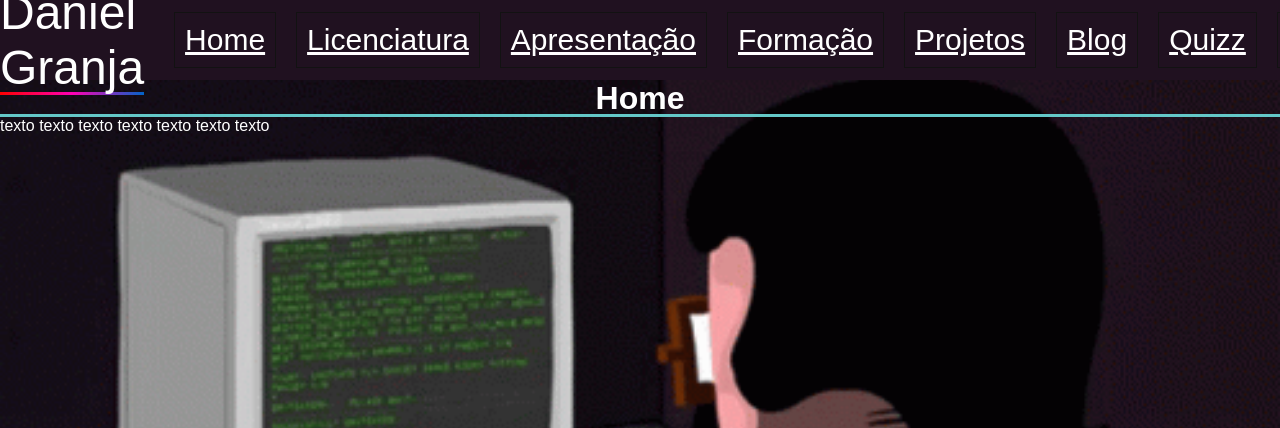
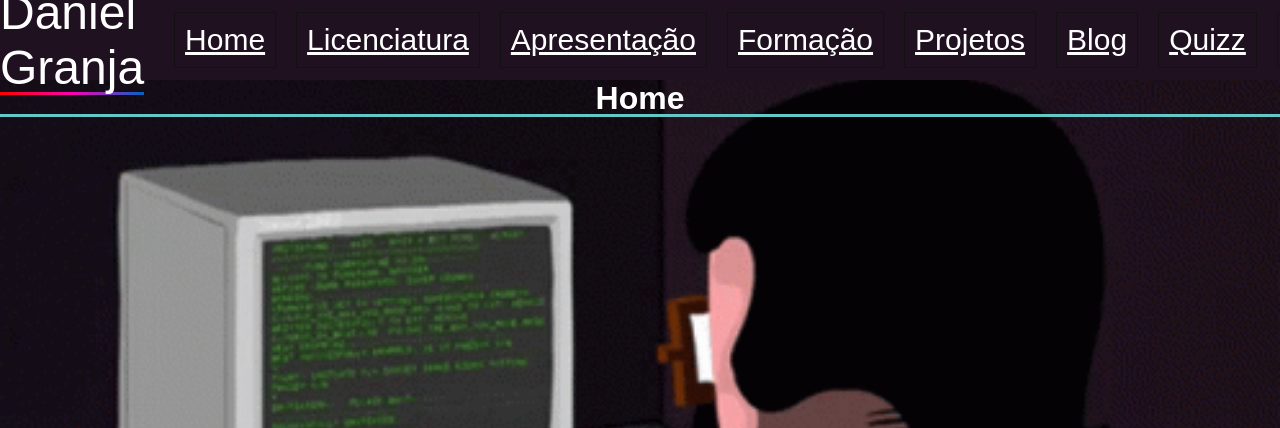
Before and after one commit to a22002469/projeto-Programa-ao-Web, a Django app: page / in a window 1280 px wide; the page is wider, and only the part inside the window is pictured. Shown: the top 428 px of that part. Run offline with Django 4.2, Linux system fonts and the light colour scheme.

Commit message:
Clean home

```diff
--- a/lab8/portfolio/templates/portfolio/home.html
+++ b/lab8/portfolio/templates/portfolio/home.html
@@ -3,5 +3,5 @@
 
 {% block main %}
 	<h3 class="titulo">Home</h3>
-    <p style="color: white">texto texto texto texto texto texto texto </p>
+
 {% endblock main%}
```
